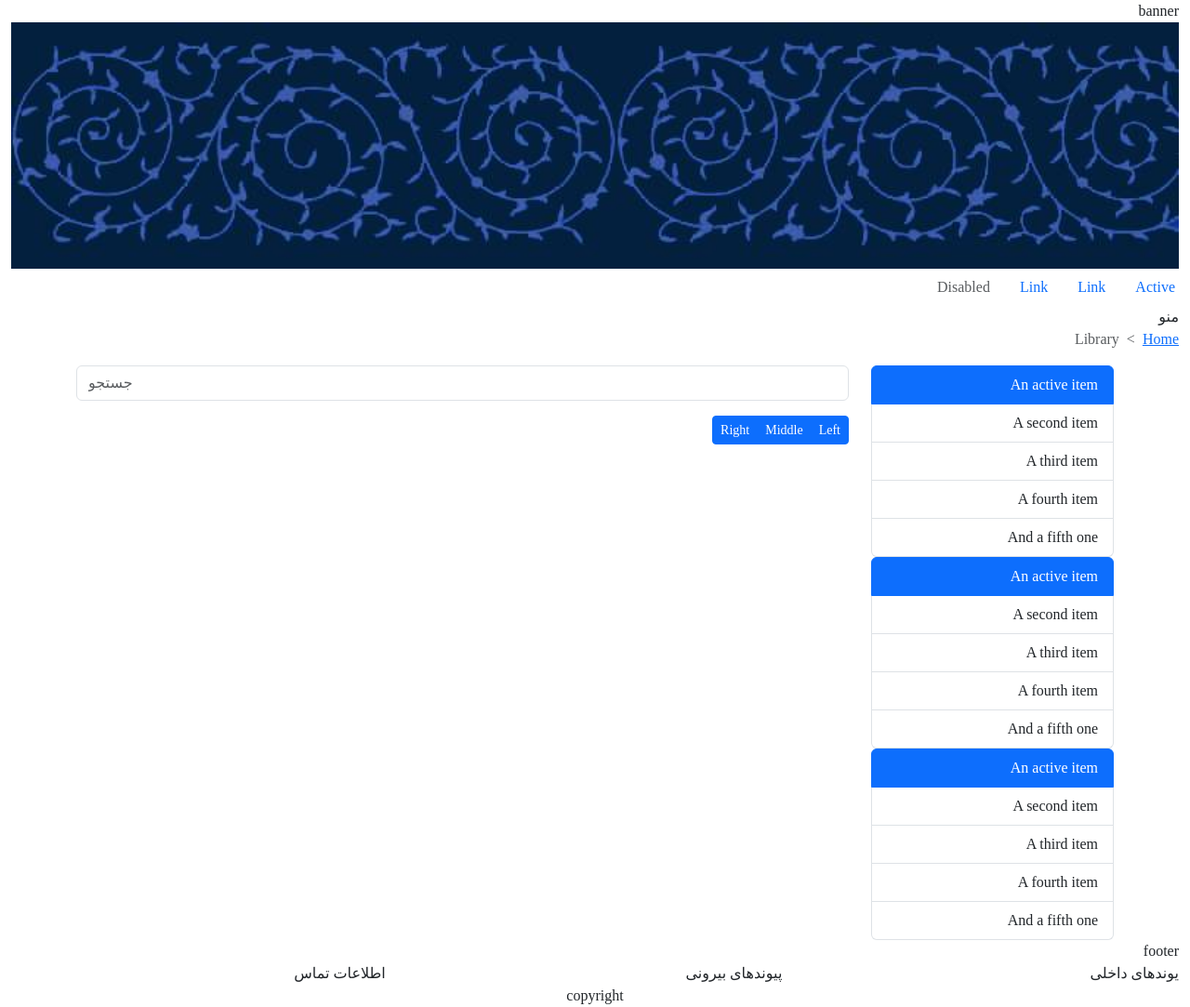
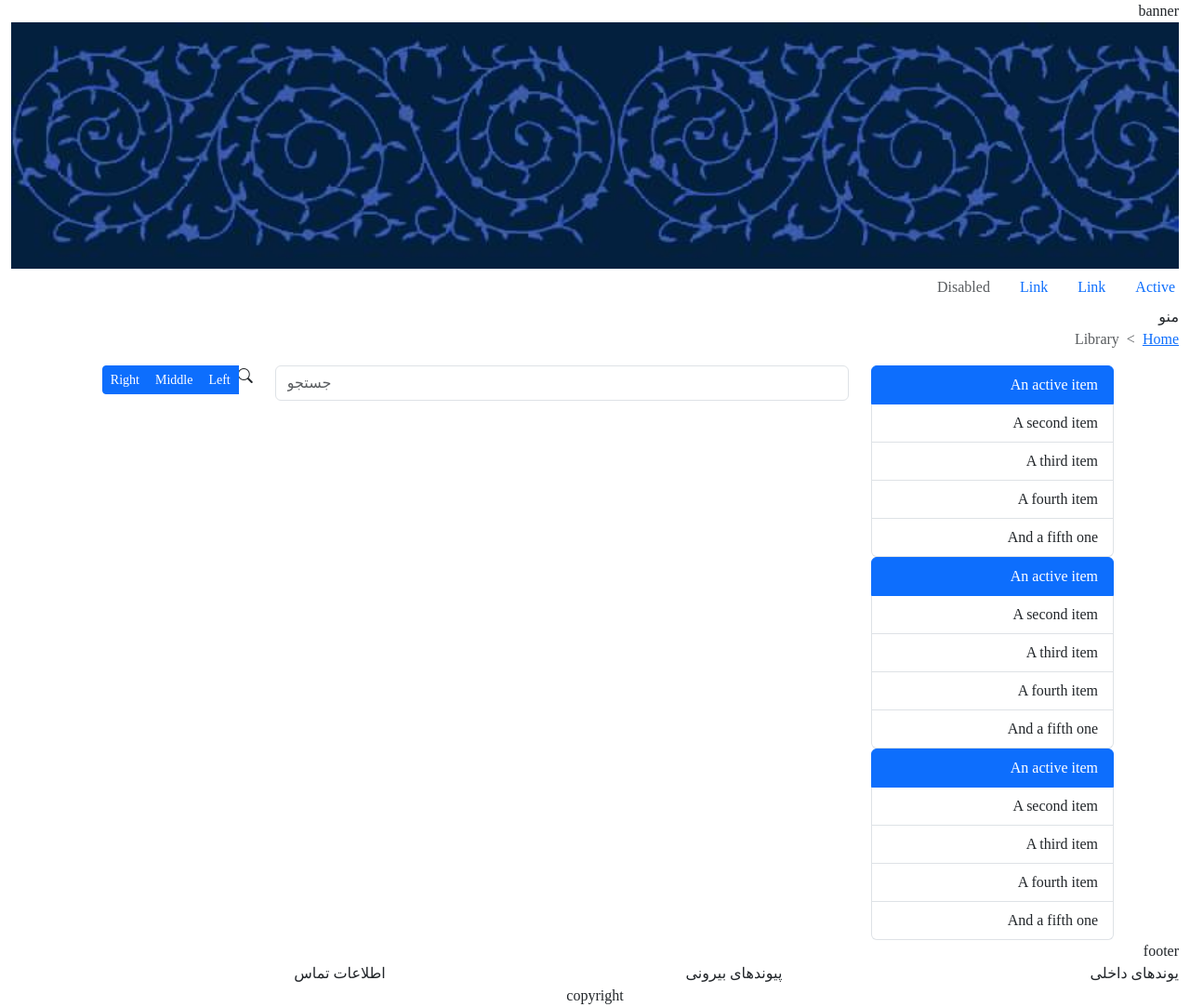
Before and after one commit to shrjld/my-rmto, a plain HTML site: page index.html in a window 1280 px wide. Shown: the whole page at 93% size. Drawn offline with nearby package versions, Linux system fonts and the light colour scheme; a small style sheet from the web is missing.

Commit message:
add a icon

```diff
--- a/index.html
+++ b/index.html
@@ -7,6 +7,7 @@
     <title>Document</title>
     <link rel="stylesheet" href="https://cdn.jsdelivr.net/npm/bootstrap@5.3.6/dist/css/bootstrap.rtl.min.css"
         integrity="sha384-MdqCcafa5BLgxBDJ3d/4D292geNL64JyRtSGjEszRUQX9rhL1QkcnId+OT7Yw+D+" crossorigin="anonymous">
+    <link rel="stylesheet" href="https://cdn.jsdelivr.net/npm/bootstrap-icons@1.13.1/font/bootstrap-icons.min.css">
     <link rel="stylesheet"
         href="https://cdn.jsdelivr.net/gh/rastikerdar/vazirmatn@33.003/misc/Farsi-Digits/Vazirmatn-FD-font-face.css">
     <link rel="stylesheet" href="sass/style.css">
@@ -67,15 +68,24 @@
                 </ul>
             </div>
             <div class="col-md-9">
+                <div class="row">
+                    <div class="col-md-9">
                         <div class="mb-3 d-sm-none d-md-block d-none">
 
                             <input type="email" class="form-control" id="exampleFormControlInput1" placeholder="جستجو">
                         </div>
+                    </div>
+                    <div class="col-md-3">
                         <div class="btn-group btn-group-sm" role="group" aria-label="Small button group">
+                            <i class="bi bi-search"></i>
                             <button type="button" class="btn btn-primary">Left</button>
                             <button type="button" class="btn btn-primary">Middle</button>
                             <button type="button" class="btn btn-primary">Right</button>
                         </div>
+                    </div>
+                </div>
+
+
                 <div class="mb-3">
                     <label for="exampleFormControlTextarea1" class="form-label"></label>
 
```
Lines whose indentation alone changed are shown as unchanged.
